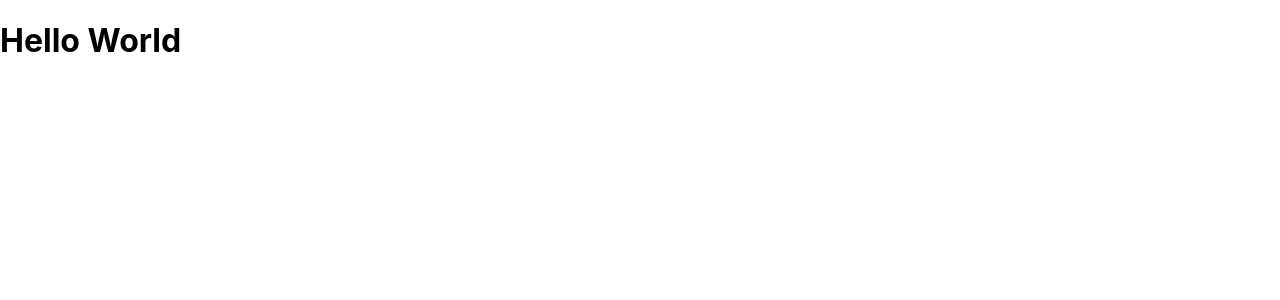
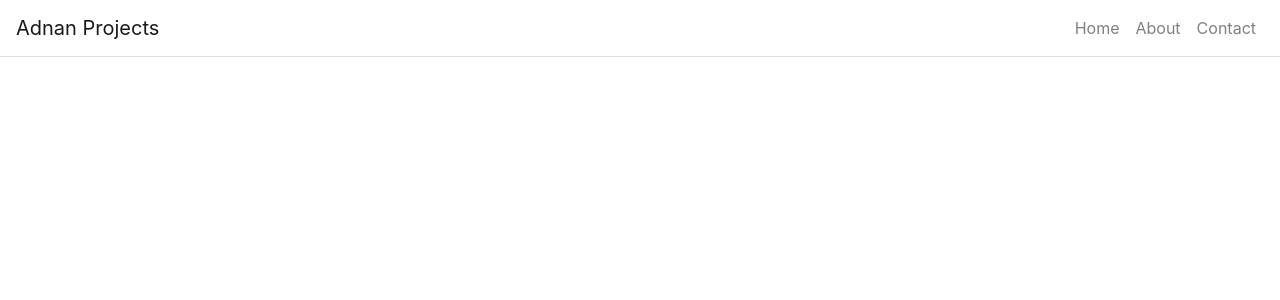
Before and after one commit to adnanali000/MyPortfolio, a React (Create React App) app: page / in a window 1280 px wide. Shown: the top 300 px of the page. Built offline with nearby package versions, Linux system fonts and the light colour scheme.

Commit message:
myPortfolio narbar deploy

```diff
--- a/package.json
+++ b/package.json
@@ -6,8 +6,11 @@
     "@testing-library/jest-dom": "^5.11.5",
     "@testing-library/react": "^11.1.2",
     "@testing-library/user-event": "^12.2.2",
+    "bootstrap": "^4.5.3",
     "react": "^17.0.1",
+    "react-bootstrap": "^1.4.0",
     "react-dom": "^17.0.1",
+    "react-router-dom": "^5.2.0",
     "react-scripts": "4.0.0",
     "web-vitals": "^0.2.4"
   },
--- a/src/App.js
+++ b/src/App.js
@@ -1,12 +1,53 @@
+import './App.css';
 import React from 'react';
+import {BrowserRouter as Router,Route,Link} from "react-router-dom";
+import Container from 'react-bootstrap/Container';
+import Navbar from 'react-bootstrap/Navbar';
+import Nav from 'react-bootstrap/Nav';
+
+class App extends React.Component{
+  constructor(props){
+    super(props);
+    this.state = {
+      title: 'Adnan',
+      headerLinks: [
+        {title:'Home',path:'/'},
+        {title:'About',path:'/about'},
+        {title:'Contact',path:'/contact'},
+      ],
+      home: {
+        title: 'Be Rentless',
+        subTitle: 'Projects that make a difference',
+        text: 'Check my project below'
+      },
+      about: {
+        title: 'About me'
+      },
+      contact: {
+        title: 'Let\'s talk'
+      }
+    }
+
+  }
+  render(){
+    return(
+     <Router>
+       <Container className="p-0" fluid={true}>
+         <Navbar className="border-bottom" bg="transparent" expand="lg">
+           <Navbar.Brand>Adnan Projects</Navbar.Brand>
+           <Navbar.Toggle className="border-0" aria-controls="navbar-toggle" />
+            <Navbar.Collapse id="navbar-toggle">
+              <Nav className="ml-auto">
+                <Link className="nav-link" to="/">Home</Link>
+                <Link className="nav-link" to="/about">About</Link>
+                <Link className="nav-link" to="/contact">Contact</Link>
+              </Nav>
+            </Navbar.Collapse>
+          </Navbar>
+      </Container>
 
 
-class App extends React.Component{
-  render(){
-    return(
-      <div>
-        <h1>Hello World</h1>
-      </div>
+     </Router>
     )
   }
 }
--- a/src/index.js
+++ b/src/index.js
@@ -3,11 +3,10 @@ import ReactDOM from 'react-dom';
 import './index.css';
 import App from './App';
 import reportWebVitals from './reportWebVitals';
+import 'bootstrap/dist/css/bootstrap.css';
 
 ReactDOM.render(
-  <React.StrictMode>
-    <App />
-  </React.StrictMode>,
+    <App />,
   document.getElementById('root')
 );
 
```
Also changed, not shown: 1 other file (tests, documents, lock files or other folders).
